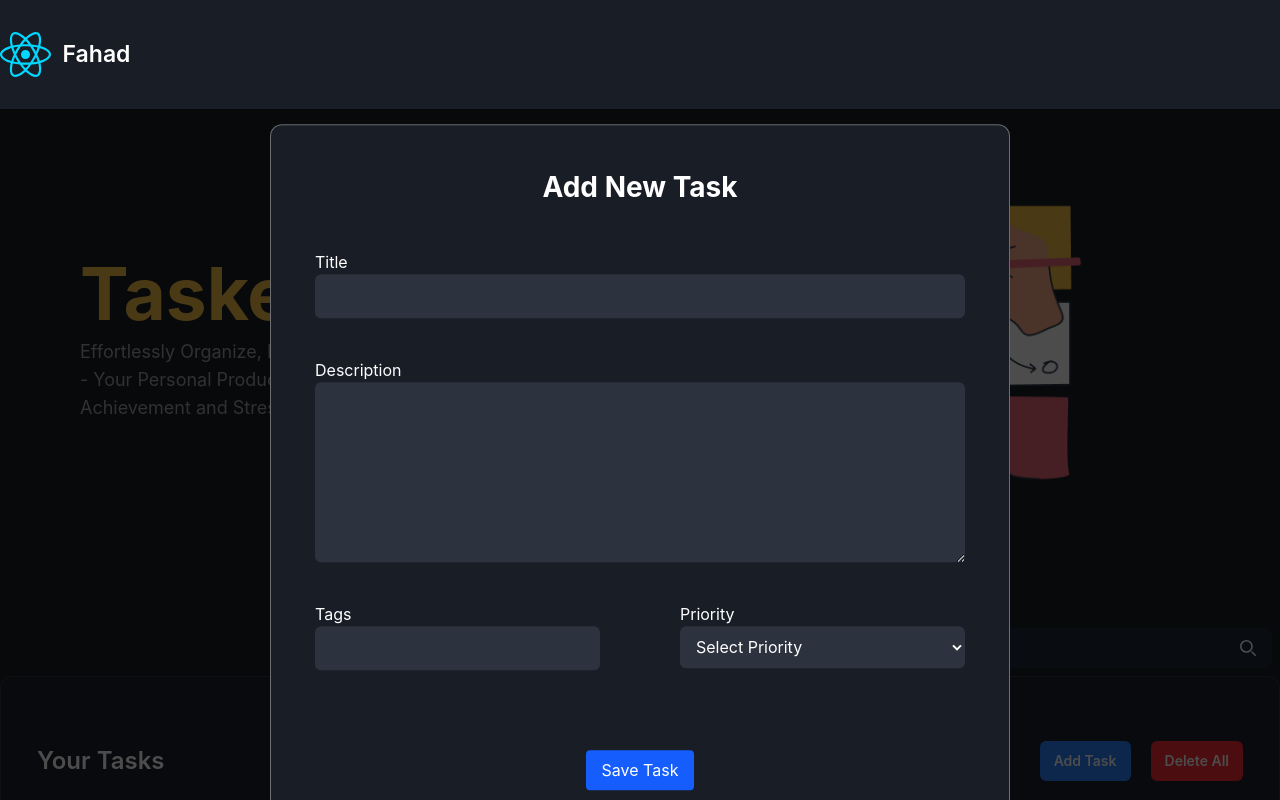
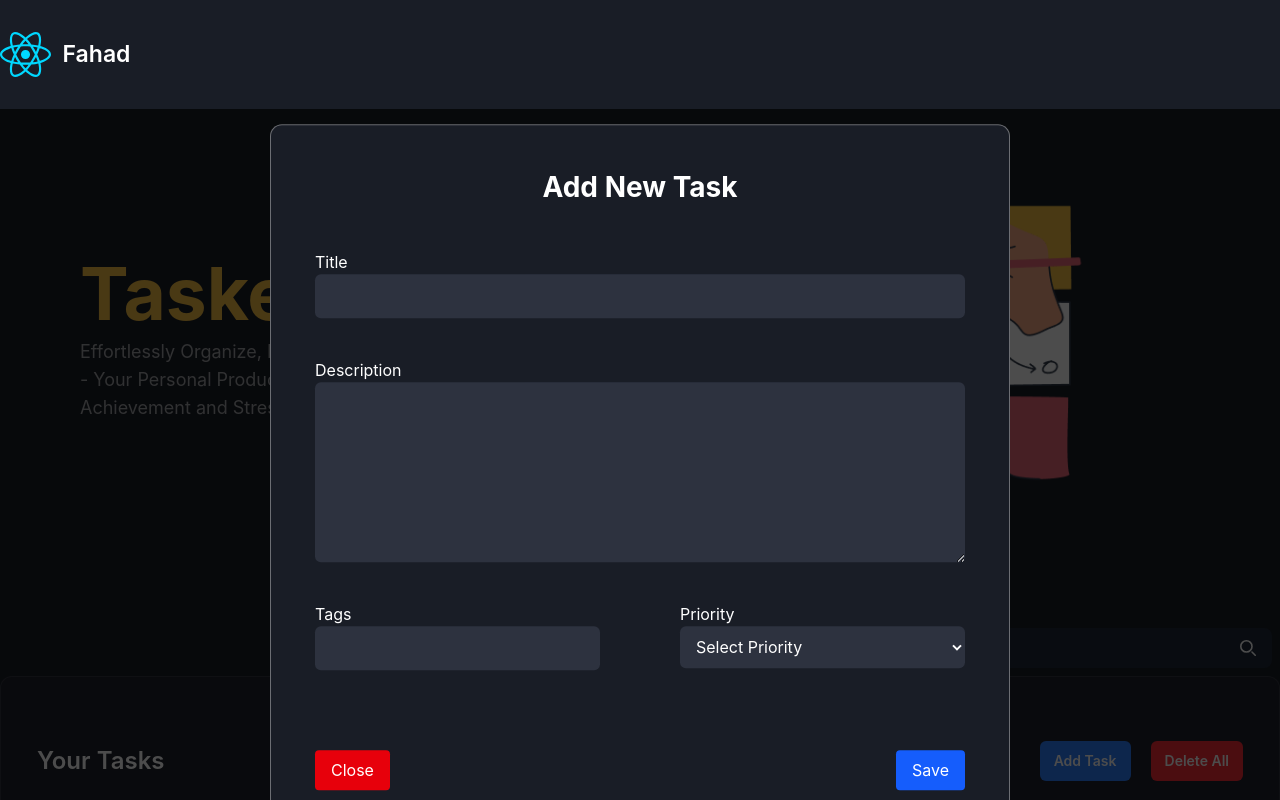
Before and after one commit to fahadbinsiddique/tasker, a React (Vite) app: page / in a window 1280 px wide. Both pictures are taken after a click on the button "Add Task". Shown: the top 800 px of the page. Built offline with nearby package versions, Linux system fonts and the light colour scheme.

Commit message:
closeButton

```diff
--- a/src/task/AddTaskModal.jsx
+++ b/src/task/AddTaskModal.jsx
@@ -1,14 +1,18 @@
 import { useState } from "react";
 
-export default function AddTaskModal({ onSave }) {
-  const [task, setTask] = useState({
+export default function AddTaskModal({ onSave, taskToUpdate, onCloseClick }) {
+  const [task, setTask] = useState(
+    taskToUpdate || {
       id: crypto.randomUUID(),
       title: "",
       description: "",
       tags: [],
       priority: "",
       isFavorite: false,
-  });
+    },
+  );
+
+  const isAdd = taskToUpdate === null;
 
   const handleChange = (e) => {
     const name = e.target.name;
@@ -20,16 +24,14 @@ export default function AddTaskModal({ onSave }) {
       ...task,
       [name]: value,
     });
-
   };
 
   return (
     <>
       <div className="bg-black/70 h-full w-full z-10  fixed top-0 left-0"></div>
-      <form
-       className="mx-auto my-10 w-full max-w-185 rounded-xl border border-[#FEFBFB]/36 bg-[#191D26] p-9 max-md:px-4 lg:my-20 lg:p-11 z-20 fixed top-1/2 left-1/2 -translate-x-1/2 -translate-y-1/2">
+      <form className="mx-auto my-10 w-full max-w-185 rounded-xl border border-[#FEFBFB]/36 bg-[#191D26] p-9 max-md:px-4 lg:my-20 lg:p-11 z-20 fixed top-1/2 left-1/2 -translate-x-1/2 -translate-y-1/2">
         <h2 className="mb-9 text-center text-2xl font-bold text-white lg:mb-11 lg:text-[28px]">
-          Add New Task
+          {isAdd ? "Add New Task" : "Edit Task"}
         </h2>
 
         <div className="space-y-9 text-white lg:space-y-10">
@@ -48,7 +50,7 @@ export default function AddTaskModal({ onSave }) {
           <div className="space-y-2 lg:space-y-3">
             <label htmlFor="description">Description</label>
             <textarea
-              className="block min-h-[120px] w-full rounded-md bg-[#2D323F] px-3 py-2.5 lg:min-h-[180px]"
+              className="block min-h-30 w-full rounded-md bg-[#2D323F] px-3 py-2.5 lg:min-h-45"
               type="text"
               name="description"
               id="description"
@@ -89,13 +91,20 @@ export default function AddTaskModal({ onSave }) {
           </div>
         </div>
 
-        <div className="mt-16 flex justify-center lg:mt-20">
+        <div className="mt-16 flex justify-between lg:mt-20">
+          <button
+            className="rounded bg-red-600 px-4 py-2 text-white transition-all cursor-pointer hover:opacity-80"
+            onClick={onCloseClick}
+          >
+            Close
+          </button>
+
           <button
             type="submit"
             className="rounded bg-blue-600 px-4 py-2 text-white transition-all cursor-pointer hover:opacity-80"
-            onClick={() => onSave(task)}
+            onClick={() => onSave(task, isAdd)}
           >
-            Save Task
+            Save
           </button>
         </div>
       </form>
--- a/src/task/TaskBoard.jsx
+++ b/src/task/TaskBoard.jsx
@@ -1,8 +1,8 @@
 import { useState } from "react";
+import AddTaskModal from "./addTaskModal";
 import SearchTask from "./SearchTask";
 import TaskAction from "./TaskAction";
 import TaskList from "./TaskList";
-import AddTaskModal from "./addTaskModal";
 
 const TaskBoard = () => {
   const defaultTask = {
@@ -15,19 +15,46 @@ const TaskBoard = () => {
     isFavorite: true,
   };
   const [tasks, setTasks] = useState([defaultTask]);
+  const [showAddModal, setShowAddModal] = useState(false);
+  const [taskToUpdate, setTaskToUpdate] = useState(null);
 
-  const [showAddModal, setShowAddModal] = useState(false);
+  function handleAddEditTask(newTask, isAdd) {
+    if (isAdd) {
+      setTasks([...tasks, newTask]);
+    } else {
+      setTasks(
+        tasks.map((task) => {
+          if (task.id === newTask.id) {
+            return newTask;
+          }
+          return task;
+        }),
+      );
+    }
 
-  function handleAddTask(newTask) {
-    setTasks([...tasks, newTask]);
+     handleCloseClick();
+  }
 
+  function handleEditTask(task) {
+    setShowAddModal(true);
+    setTaskToUpdate(task);
+  }
+
+  function handleCloseClick() {
     setShowAddModal(false);
+    setTaskToUpdate(null)
   }
 
   return (
     <>
       <section className="mb-20" id="tasks">
-        {showAddModal && <AddTaskModal onSave={handleAddTask} />}
+        {showAddModal && (
+          <AddTaskModal
+            onCloseClick={handleCloseClick}
+            onSave={handleAddEditTask}
+            taskToUpdate={taskToUpdate}
+          />
+        )}
         <div className="container">
           <div className="p-2 flex justify-end">
             <SearchTask />
@@ -36,7 +63,7 @@ const TaskBoard = () => {
           <div className="rounded-xl border border-[rgba(206,206,206,0.12)] bg-[#1D212B] px-6 py-8 md:px-9 md:py-16">
             <TaskAction onAddClick={() => setShowAddModal(true)} />
             <div className="overflow-auto">
-              <TaskList tasks={tasks} />
+              <TaskList tasks={tasks} onEdit={handleEditTask} />
             </div>
           </div>
         </div>
--- a/src/task/TaskList.jsx
+++ b/src/task/TaskList.jsx
@@ -1,25 +1,25 @@
 import { FaStar } from "react-icons/fa";
 
-const TaskList = ({ tasks }) => {
+const TaskList = ({ tasks, onEdit }) => {
   return (
     <>
       <table className="table-fixed overflow-auto xl:w-full">
         <thead>
           <tr>
-            <th className="p-4 pb-8 text-sm font-semibold capitalize w-[48px]"></th>
-            <th className="p-4 pb-8 text-sm font-semibold capitalize w-[300px]">
+            <th className="p-4 pb-8 text-sm font-semibold capitalize w-12"></th>
+            <th className="p-4 pb-8 text-sm font-semibold capitalize w-75">
               Title
             </th>
             <th className="p-4 pb-8 text-sm font-semibold capitalize w-full">
               Description
             </th>
-            <th className="p-4 pb-8 text-sm font-semibold capitalize md:w-[350px]">
+            <th className="p-4 pb-8 text-sm font-semibold capitalize md:w-87.5">
               Tags
             </th>
-            <th className="p-4 pb-8 text-sm font-semibold capitalize md:w-[100px]">
+            <th className="p-4 pb-8 text-sm font-semibold capitalize md:w-25">
               Priority
             </th>
-            <th className="p-4 pb-8 text-sm font-semibold capitalize md:w-[100px]">
+            <th className="p-4 pb-8 text-sm font-semibold capitalize md:w-25">
               Options
             </th>
           </tr>
@@ -52,11 +52,16 @@ const TaskList = ({ tasks }) => {
                   ))}
                 </ul>
               </td>
-              <td className="text-center">High</td>
+              <td className="text-center">{task.priority}</td>
               <td>
                 <div className="flex items-center justify-center space-x-3">
                   <button className="text-red-500">Delete</button>
-                  <button className="text-blue-500">Edit</button>
+                  <button
+                    className="text-blue-500"
+                    onClick={() => onEdit(task)}
+                  >
+                    Edit
+                  </button>
                 </div>
               </td>
             </tr>
```
Also changed, not shown: src/Hero.jsx (line endings or trailing spaces). Lines whose indentation alone changed are shown as unchanged.
